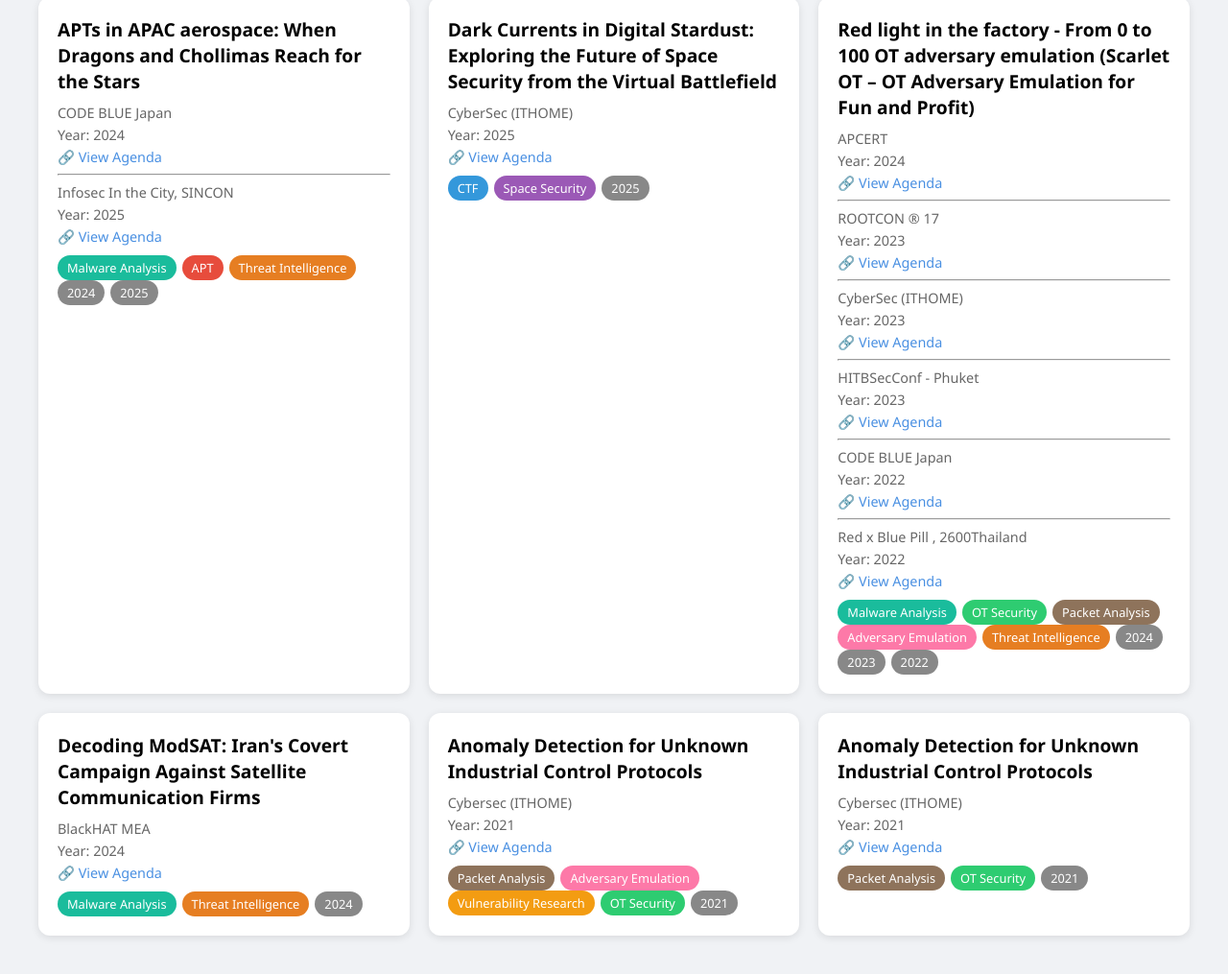
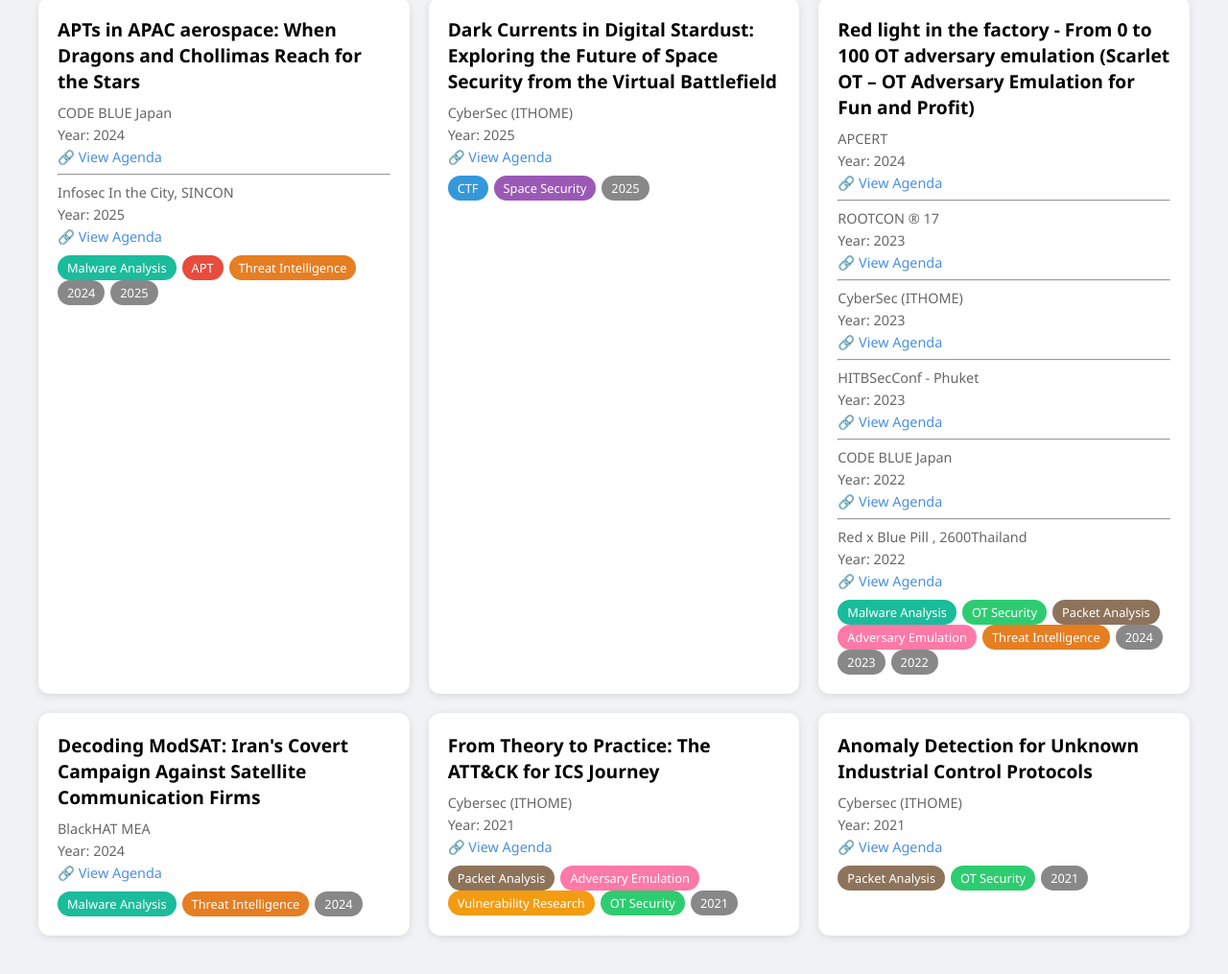
Before and after one commit to solymx/talks, a plain HTML site: page index.html in a window 1280 px wide. Shown: the part 197-1212 px from the top of the page at 96% size. Drawn offline with Linux system fonts and the light colour scheme.

Commit message:
Update index.html

```diff
--- a/index.html
+++ b/index.html
@@ -335,7 +335,7 @@
 {
   "name": {
     "zh": "從理論到實踐：ATT&CK ICS 之旅",
-    "en": "Anomaly Detection for Unknown Industrial Control Protocols"
+    "en": "From Theory to Practice: The ATT&CK for ICS Journey"
   },
   "instances": [
     {
```
